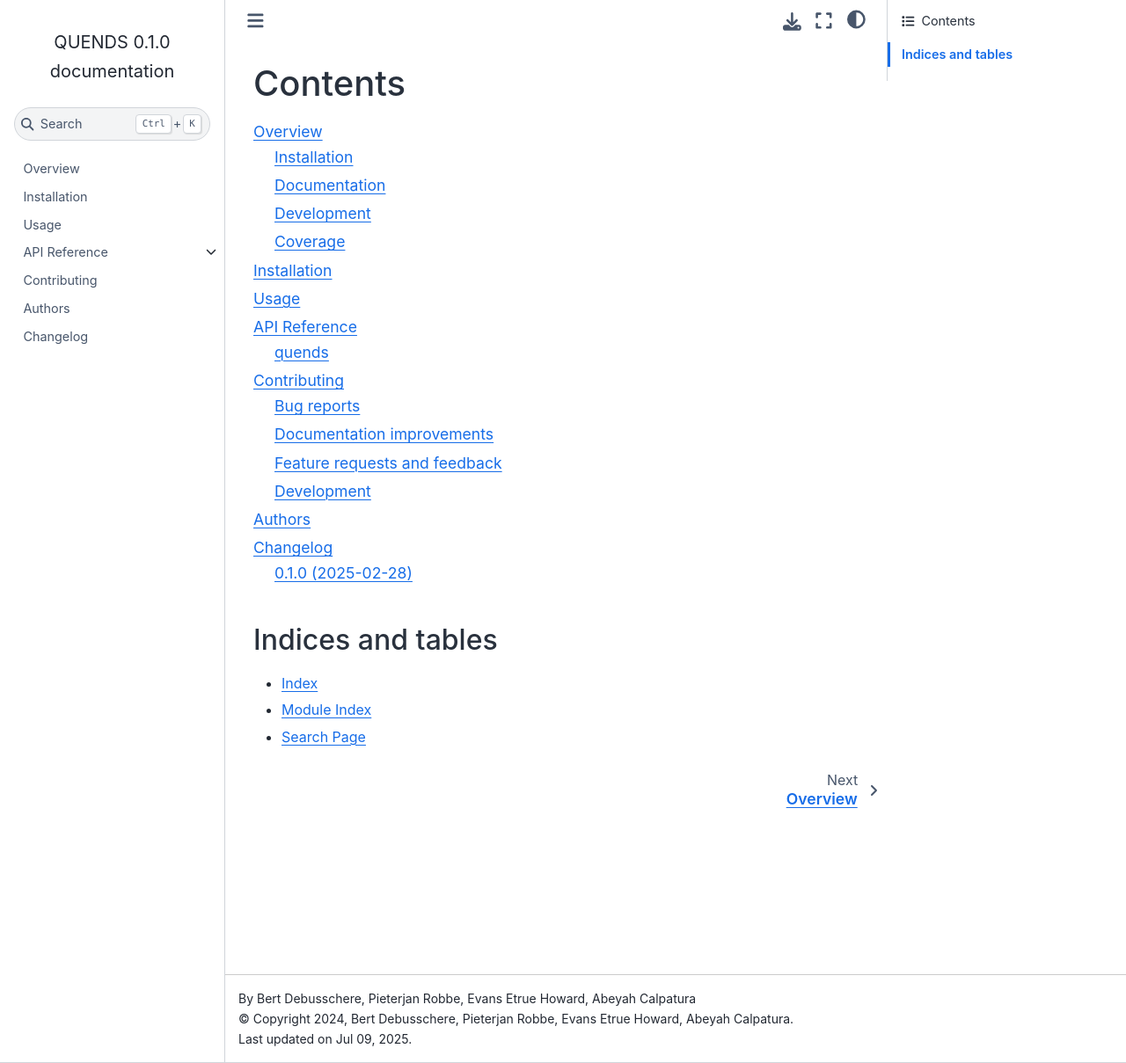
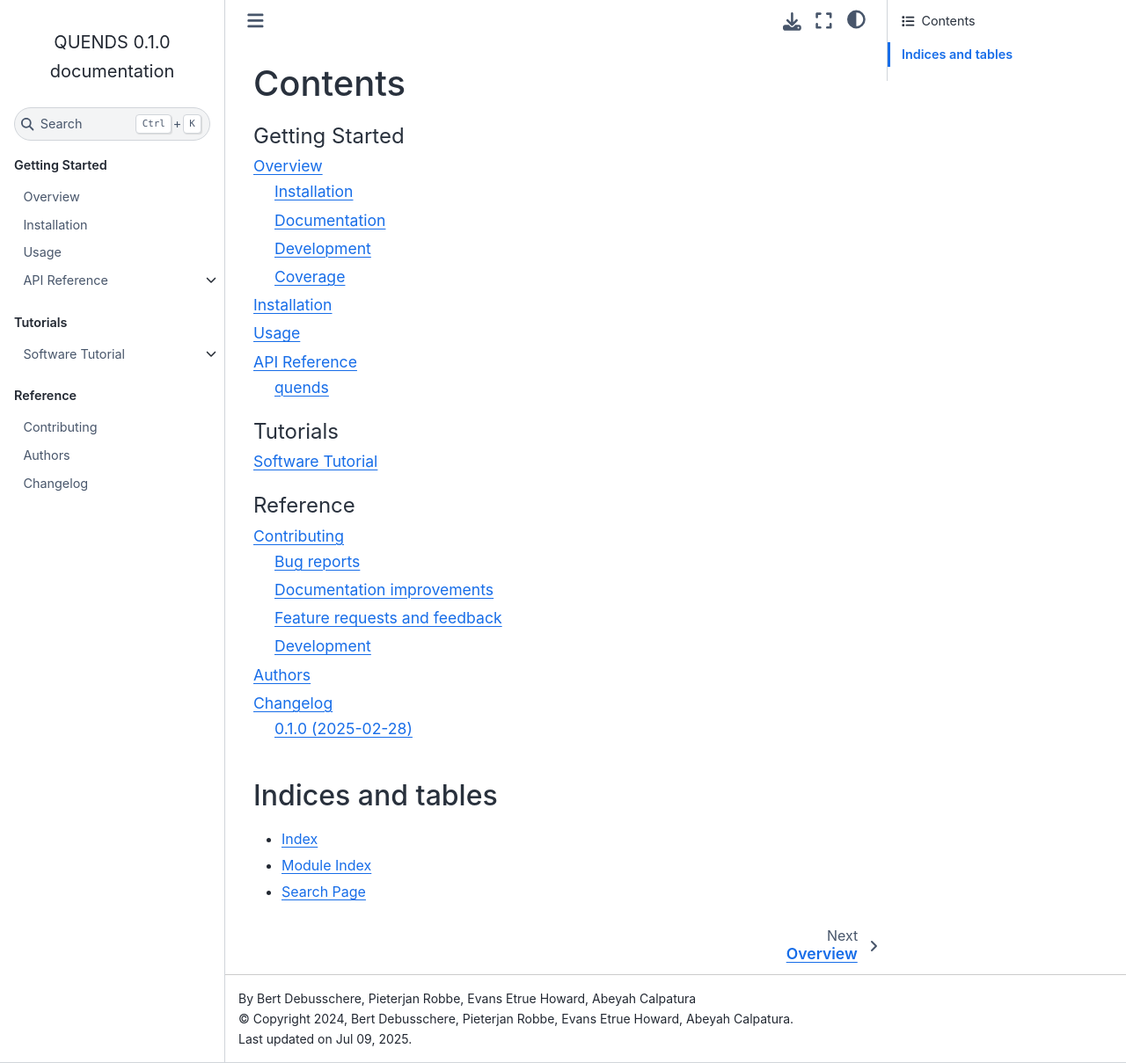
Before and after one commit to sandialabs/quends, a Sphinx documentation site: the page built from docs/index.rst, in a window 1280 px wide and 1209 px high. Shown: the whole window at 88% size. Built offline with Sphinx 7.4.7 and the Sphinx Book theme 1.1.4, drawn with Linux system fonts in a browser that asks for light colours.

Commit message:
update index file for tutorials

```diff
--- a/docs/index.rst
+++ b/docs/index.rst
@@ -4,11 +4,23 @@ Contents
 
 .. toctree::
    :maxdepth: 2
+   :caption: Getting Started
 
    readme
    installation
    usage
    autoapi/index
+
+.. toctree::
+   :maxdepth: 2
+   :caption: Tutorials
+
+   auto_tutorials/index
+
+.. toctree::
+   :maxdepth: 2
+   :caption: Reference
+
    contributing
    authors
    changelog
```
